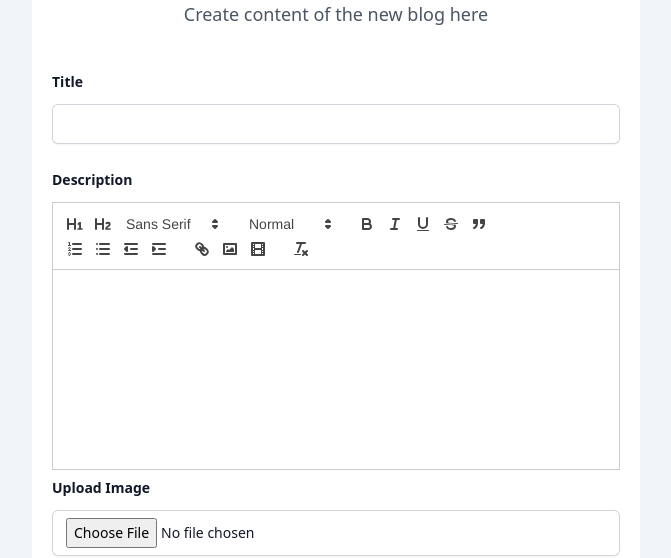
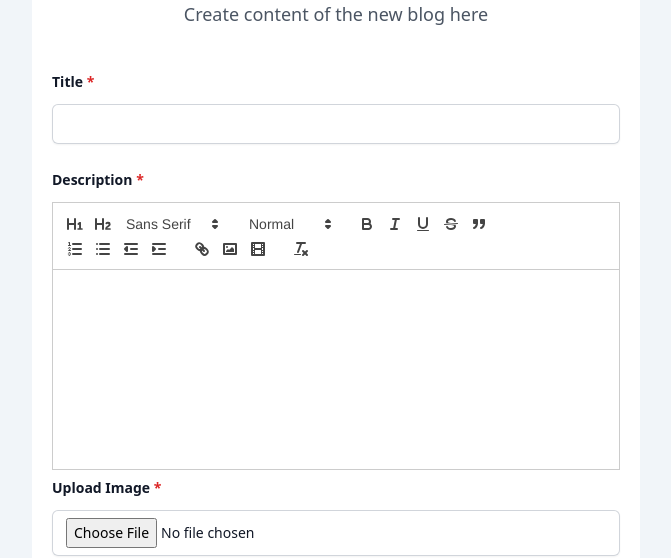
Before and after one commit to Mudasserahmed/web-app-cp, a Next.js app: page /pages/dashboard in a window 1280 px wide. Shown: the part 166-724 px from the top of the page, without its empty margins (304-975 px from the left). Built offline with nearby package versions, Linux system fonts and the light colour scheme.

Commit message:
hot fixes

```diff
--- a/src/app/pages/dashboard/page.js
+++ b/src/app/pages/dashboard/page.js
@@ -5,8 +5,8 @@ import "react-quill/dist/quill.snow.css";
 import { ToastContainer, toast } from 'react-toastify';
 import 'react-toastify/dist/ReactToastify.css';
 
-function Page() {
-  //initial state values
+function Dashboard() {
+  // state values
   const [blogData, setBlogData] = useState({
     title: "",
     quill: "",
@@ -46,6 +46,7 @@ function Page() {
       toast.error("All Fields are Required")
       return;
     }
+    toast.success("blog created waiting for api endpoint ")
     console.log("blog data>>>>",blogData)
     setBlogData({
       title: "",
@@ -95,7 +96,7 @@ function Page() {
                 htmlFor="company"
                 className="block text-sm font-semibold leading-6 text-gray-900"
               >
-                Title
+                Title <span className="text-red-600">*</span>
               </label>
               <div className="mt-2.5">
                 <input
@@ -105,6 +106,7 @@ function Page() {
                   onChange={(e) => handleChange("title", e)}
                   className="block w-full rounded-md border-0 py-2 px-3.5 text-gray-900 shadow-sm ring-1 ring-inset ring-gray-300 placeholder:text-gray-400 focus:ring-2 focus:ring-inset focus:ring-indigo-600 sm:text-sm sm:leading-6"
                 />
+
               </div>
             </div>
             <div className="sm:col-span-2 mb-5">
@@ -112,7 +114,7 @@ function Page() {
                 htmlFor="message"
                 className="block text-sm font-semibold leading-6 text-gray-900"
               >
-                Description
+                Description <span className="text-red-600">*</span>
               </label>
               <div className="mt-2.5 mb-14 sm:mb-5">
                 <ReactQuill
@@ -130,11 +132,12 @@ function Page() {
               htmlFor="company"
               className="block text-sm font-semibold leading-6 text-gray-900"
             >
-              Upload Image
+              Upload Image <span className="text-red-600">*</span>
             </label>
             <div className="mt-2.5">
               <input
                 name="file"
+                // value={blogData?.file}
                 onChange={(e) => handleFileChange(e.target.files[0])}
                 type="file"
                 className="block w-full rounded-md border-0 py-2 px-3.5 text-gray-900 shadow-sm ring-1 ring-inset ring-gray-300 placeholder:text-gray-400 focus:ring-2 focus:ring-inset focus:ring-indigo-600 sm:text-sm sm:leading-6"
@@ -157,4 +160,4 @@ function Page() {
   );
 }
 
-export default Page;
+export default Dashboard;
--- a/src/app/pages/forgotPassword/page.js
+++ b/src/app/pages/forgotPassword/page.js
@@ -2,6 +2,7 @@
 "use client"
 import React, { useState } from "react";
 import InputField from "src/components/Inputs/InputField";
+
 export default function ForgetPassword() {
 
   return (
```
